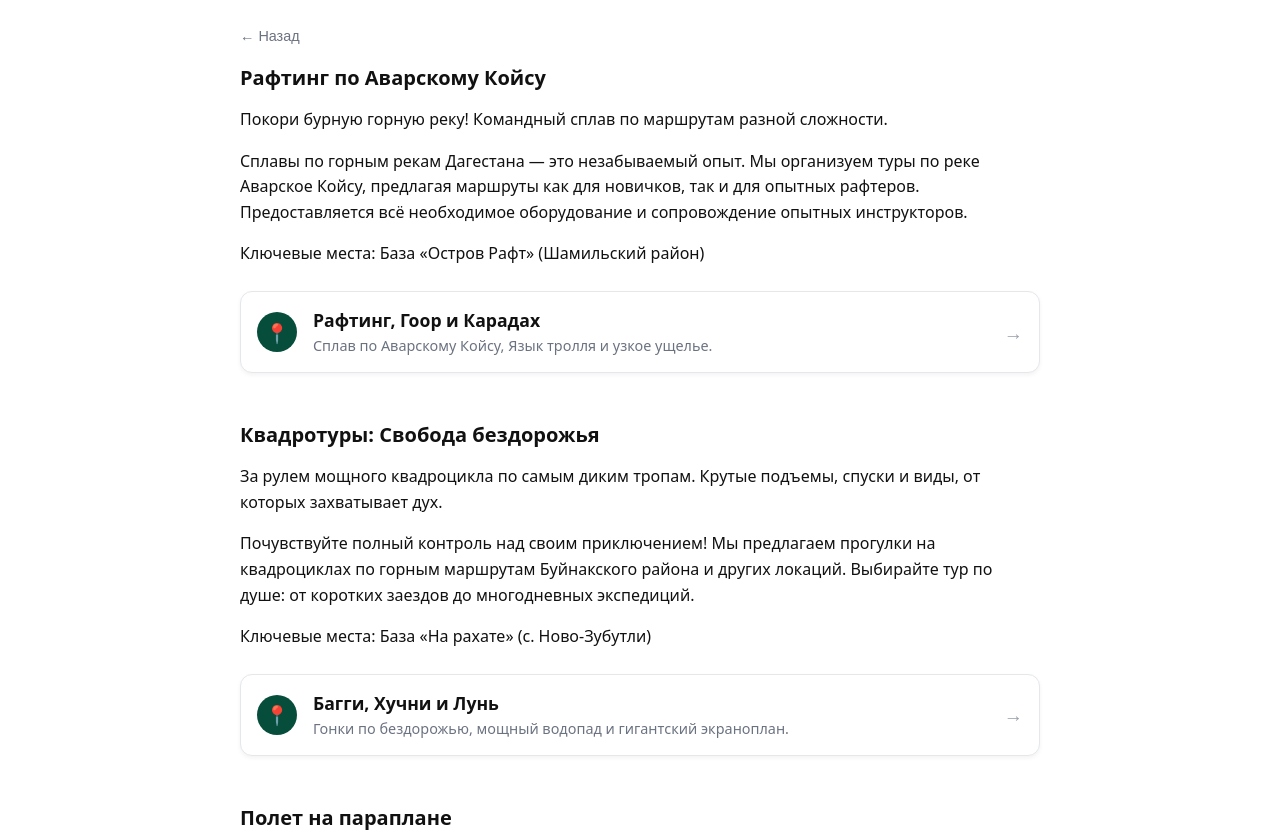
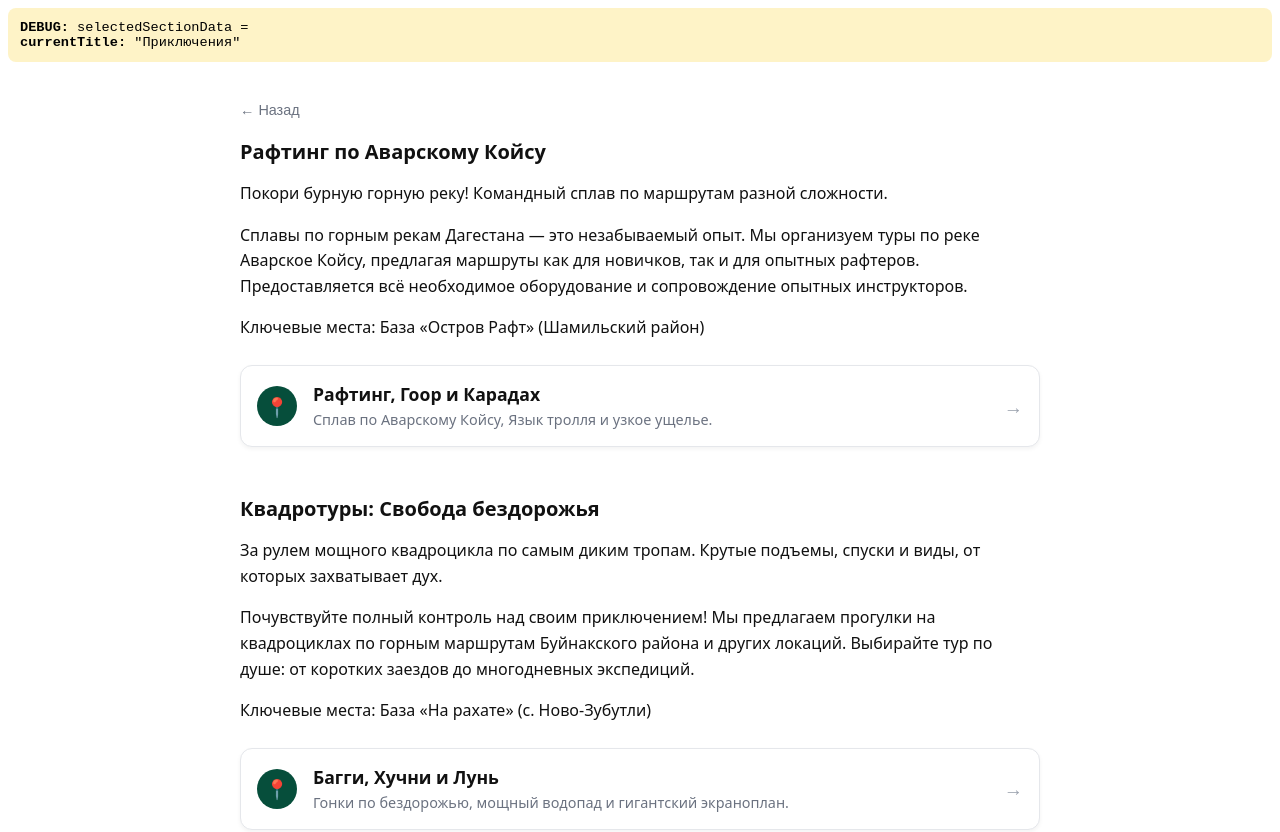
Before and after one commit to BrunoIsaev/EasyGo, a Next.js app: page /guide in a window 1280 px wide. Shown: the top 832 px of the page. Built offline with nearby package versions, Linux system fonts and the light colour scheme.

Commit message:
Add debug panel to see section data

```diff
--- a/src/pages/guide.tsx
+++ b/src/pages/guide.tsx
@@ -85,7 +85,13 @@ export default function GuidePage({ selectedSectionData }: any) {
     return (
       <>
         <Head><title>Приключения | EasyGo</title></Head>
-        <div style={{ maxWidth: '800px', margin: '0 auto', padding: '20px 20px 0' }}><BackButton /></div>
+
+        {/* ОТЛАДОЧНАЯ ПАНЕЛЬ - УДАЛИТЬ ПОСЛЕ ПРОВЕРКИ */}
+        <div style={{ background: '#fef3c7', padding: '12px', borderRadius: '8px', marginBottom: '20px', fontSize: '0.85rem', fontFamily: 'monospace' }}>
+          <strong>DEBUG:</strong> selectedSectionData = {JSON.stringify(selectedSectionData)}<br/>
+          <strong>currentTitle:</strong> "{currentTitle}"
+        </div>
+<div style={{ maxWidth: '800px', margin: '0 auto', padding: '20px 20px 0' }}><BackButton /></div>
         <div style={{ maxWidth: '800px', margin: '0 auto', padding: '0 20px 40px', fontFamily: 'system-ui, sans-serif', color: '#111' }}>
 
           <section style={{ marginBottom: '48px' }}>
@@ -146,7 +152,13 @@ export default function GuidePage({ selectedSectionData }: any) {
     return (
       <>
         <Head><title>Культура | EasyGo</title></Head>
-        <div style={{ maxWidth: '800px', margin: '0 auto', padding: '20px 20px 0' }}><BackButton /></div>
+
+        {/* ОТЛАДОЧНАЯ ПАНЕЛЬ - УДАЛИТЬ ПОСЛЕ ПРОВЕРКИ */}
+        <div style={{ background: '#fef3c7', padding: '12px', borderRadius: '8px', marginBottom: '20px', fontSize: '0.85rem', fontFamily: 'monospace' }}>
+          <strong>DEBUG:</strong> selectedSectionData = {JSON.stringify(selectedSectionData)}<br/>
+          <strong>currentTitle:</strong> "{currentTitle}"
+        </div>
+<div style={{ maxWidth: '800px', margin: '0 auto', padding: '20px 20px 0' }}><BackButton /></div>
         <div style={{ maxWidth: '800px', margin: '0 auto', padding: '0 20px 40px', fontFamily: 'system-ui, sans-serif', color: '#111' }}>
           <h1 style={{ fontSize: '2rem', fontWeight: '800', marginBottom: '32px' }}>Культурное наследие Дагестана</h1>
           <p style={{ lineHeight: '1.6', marginBottom: '32px', color: '#4b5563' }}>
@@ -166,7 +178,13 @@ export default function GuidePage({ selectedSectionData }: any) {
     return (
       <>
         <Head><title>Гастротуры | EasyGo</title></Head>
-        <div style={{ maxWidth: '800px', margin: '0 auto', padding: '20px 20px 0' }}><BackButton /></div>
+
+        {/* ОТЛАДОЧНАЯ ПАНЕЛЬ - УДАЛИТЬ ПОСЛЕ ПРОВЕРКИ */}
+        <div style={{ background: '#fef3c7', padding: '12px', borderRadius: '8px', marginBottom: '20px', fontSize: '0.85rem', fontFamily: 'monospace' }}>
+          <strong>DEBUG:</strong> selectedSectionData = {JSON.stringify(selectedSectionData)}<br/>
+          <strong>currentTitle:</strong> "{currentTitle}"
+        </div>
+<div style={{ maxWidth: '800px', margin: '0 auto', padding: '20px 20px 0' }}><BackButton /></div>
         <div style={{ maxWidth: '800px', margin: '0 auto', padding: '0 20px 40px', fontFamily: 'system-ui, sans-serif', color: '#111' }}>
           <h1 style={{ fontSize: '2rem', fontWeight: '800', marginBottom: '32px' }}>Вкус настоящего Дагестана</h1>
           <p style={{ lineHeight: '1.6', marginBottom: '32px', color: '#4b5563' }}>
@@ -186,7 +204,13 @@ export default function GuidePage({ selectedSectionData }: any) {
     return (
       <>
         <Head><title>Для всей семьи | EasyGo</title></Head>
-        <div style={{ maxWidth: '800px', margin: '0 auto', padding: '20px 20px 0' }}><BackButton /></div>
+
+        {/* ОТЛАДОЧНАЯ ПАНЕЛЬ - УДАЛИТЬ ПОСЛЕ ПРОВЕРКИ */}
+        <div style={{ background: '#fef3c7', padding: '12px', borderRadius: '8px', marginBottom: '20px', fontSize: '0.85rem', fontFamily: 'monospace' }}>
+          <strong>DEBUG:</strong> selectedSectionData = {JSON.stringify(selectedSectionData)}<br/>
+          <strong>currentTitle:</strong> "{currentTitle}"
+        </div>
+<div style={{ maxWidth: '800px', margin: '0 auto', padding: '20px 20px 0' }}><BackButton /></div>
         <div style={{ maxWidth: '800px', margin: '0 auto', padding: '0 20px 40px', fontFamily: 'system-ui, sans-serif', color: '#111' }}>
           <h1 style={{ fontSize: '2rem', fontWeight: '800', marginBottom: '32px' }}>Отдых для всех возрастов</h1>
           <p style={{ lineHeight: '1.6', marginBottom: '32px', color: '#4b5563' }}>
```
